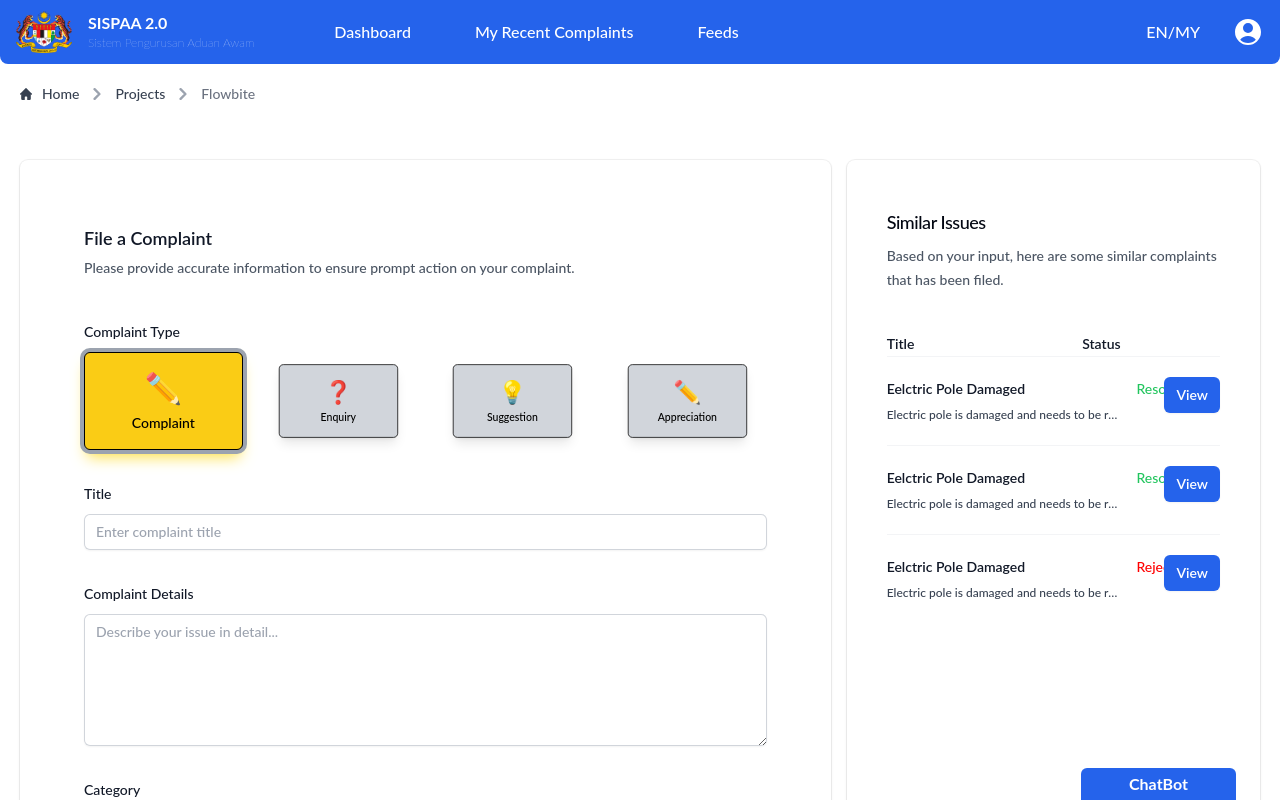
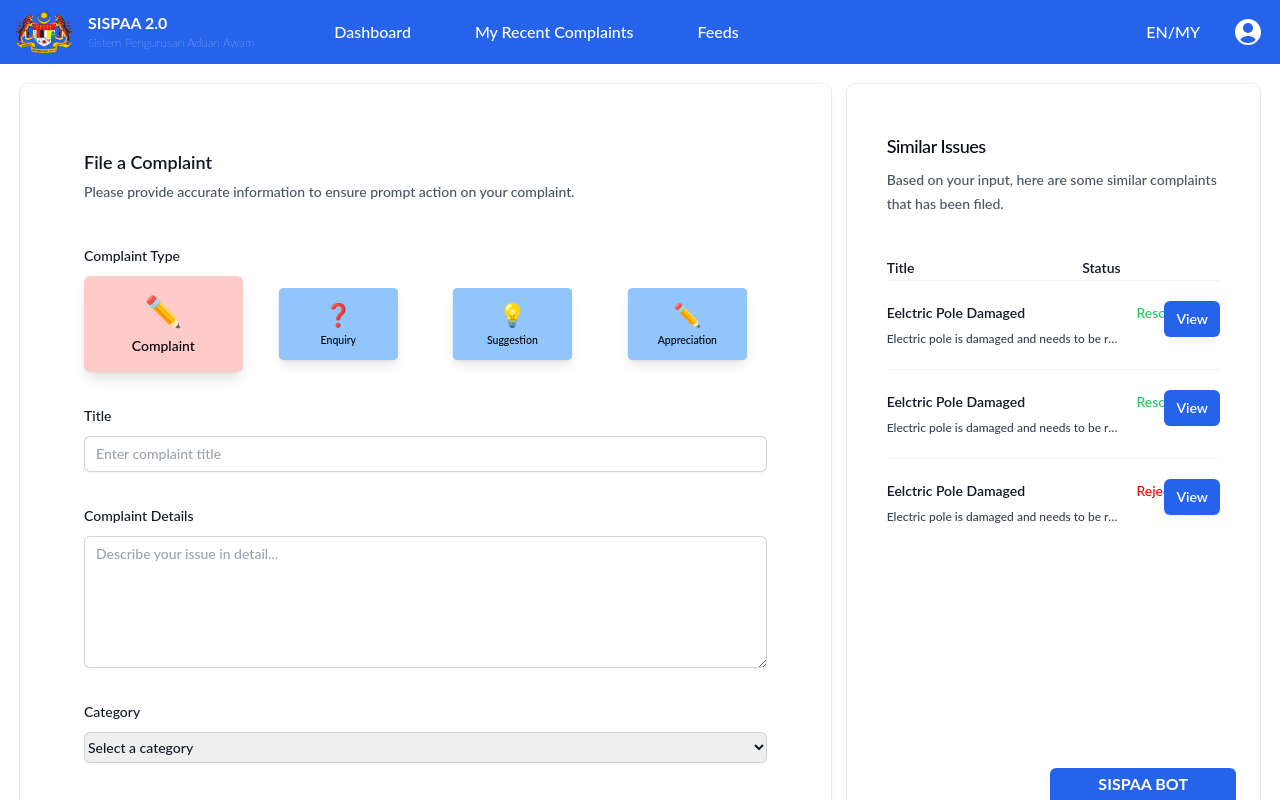
Before and after one commit to alpha031117/sispaa2.0, a Next.js app: page /create-complaint in a window 1280 px wide. Shown: the top 800 px of the page. Built offline with nearby package versions, Linux system fonts and the light colour scheme.

Commit message:
style loader and some minor color styling

```diff
--- a/src/app/complaint-detail/[ID]/page.tsx
+++ b/src/app/complaint-detail/[ID]/page.tsx
@@ -20,7 +20,7 @@
 
 	return (
 		<div className='p-4'>
-		<Breadcrumb />
+		{/* <Breadcrumb /> */}
 			<div className='flex flex-row justify-between'>
 				<div className='w-3/5 '>
 					<MainBody dummyData={dummyData} pathname={pathname}/>
--- a/src/app/complaint-detail/[ID]/tracking-status/page.tsx
+++ b/src/app/complaint-detail/[ID]/tracking-status/page.tsx
@@ -15,7 +15,7 @@
 
     return (
         <div className='p-4'>
-            <Breadcrumb />
+            {/* <Breadcrumb /> */}
 			<div className='flex flex-row justify-between'>
 				<div className='w-3/5 '>
 					<MainBodyPage dummyData={dummyData}/>
--- a/src/app/create-complaint/_components/chatbot.tsx
+++ b/src/app/create-complaint/_components/chatbot.tsx
@@ -11,7 +11,7 @@
             {!renderChatbotPanel && (
                 <button onClick={() => setRenderChatbotPanel(true)}>
                     <div className='bg-accent_blue lato-bold rounded-t-md py-1 px-12 text-white'>
-                        ChatBot
+                        SISPAA BOT
                     </div>
                 </button>
             )}
@@ -62,7 +62,7 @@
     return (
         <div className='flex flex-col justify-between bg-white rounded-b-md py-2 w-[21rem] h-[25rem] shadow-xl self-start text-gray-900 border border-gray-300 backdrop-blur-sm p-2 rounded-md'>
             <button onClick={() => setRenderChatbotPanel(false)}>
-                <p>Chatbot Panel</p>
+                <p>SISPAA BOT</p>
             </button>
             <hr className='border-gray-300 my-2' />
 
--- a/src/app/create-complaint/_components/complaint_form.tsx
+++ b/src/app/create-complaint/_components/complaint_form.tsx
@@ -22,10 +22,10 @@
 
     // Define complaint types array
     const types: TypeOption[] = [
-      { label: "Complaint", color: "bg-yellow-400 border border-black", icon: "✏️" },
-      { label: "Enquiry", color: "bg-gray-300 border border-black", icon: "❓" },
-      { label: "Suggestion", color: "bg-gray-300 border border-black", icon: "💡" },
-      { label: "Appreciation", color: "bg-gray-300 border border-black", icon: "✏️" }
+      { label: "Complaint", color: "bg-red-200", icon: "✏️" },
+      { label: "Enquiry", color: "bg-blue-300", icon: "❓" },
+      { label: "Suggestion", color: "bg-blue-300", icon: "💡" },
+      { label: "Appreciation", color: "bg-blue-300", icon: "✏️" }
     ];
 
     // Handle selection of complaint type
@@ -60,8 +60,8 @@
                                     onClick={(e) => {e.preventDefault(); handleSelectType(type.label)}}
                                     className={`${type.color} p-4 rounded-md shadow-lg flex flex-col items-center justify-center ${
                                         selectedType === type.label
-                                        ? "ring-4 ring-gray-400 shadow-yellow-300 shadow-lg"
-                                        : "hover:ring-2 hover:ring-gray-300 hover:border-2 hover:scale-100 scale-75"
+                                        ? "ring-0"
+                                        : "hover:ring-2 hover:scale-100 scale-75"
                                     }`}
                                     >
                                     <div className="text-3xl">{type.icon}</div>
@@ -146,7 +146,7 @@
                                     placeholder="Enter location"
                                     className={`block w-full rounded-md border-0 py-1.5 text-gray-900 shadow-sm ring-1 ring-inset ring-gray-300 focus:ring-2 focus:ring-indigo-600 sm:text-sm sm:leading-6 ${placeholderPaddingClass}`}
                                 />
-                                <button onClick={(e) => handleRenderMapButton(e)} className="bg-accent_blue px-4 rounded-md text-white">
+                                <button onClick={(e) => handleRenderMapButton(e)} className="bg-accent_blue px-4 rounded-md text-white hover:bg-blue-500">
                                     Map
                                 </button>
                             </div>
@@ -189,7 +189,7 @@
                     </Link>
                     <Link
                         href="/success-complaint"
-                        className="rounded-md bg-accent_blue px-3 py-2 text-sm font-semibold text-white shadow-sm hover:bg-[#1553DB] focus-visible:outline focus-visible:outline-2 focus-visible:outline-offset-2 focus-visible:outline-indigo-600"
+                        className="rounded-md bg-accent_blue px-3 py-2 text-sm font-semibold text-white shadow-sm hover:bg-blue-500 focus-visible:outline focus-visible:outline-2 focus-visible:outline-offset-2 focus-visible:outline-indigo-600"
                     >
                         Submit Complaint
                     </Link>
--- a/src/app/create-complaint/page.tsx
+++ b/src/app/create-complaint/page.tsx
@@ -12,9 +12,9 @@
     return (
         <>
             {/* Reduced padding on Breadcrumb */}
-            <div className="p-5">
+            {/* <div className="p-5">
                 <Breadcrumb />
-            </div>
+            </div> */}
 
             {/* Main content with reduced top margin */}
             <div className="flex flex-col lg:flex-row gap-4 p-5">
--- a/src/app/recent-complaints/page.tsx
+++ b/src/app/recent-complaints/page.tsx
@@ -7,9 +7,9 @@
 const ComplaintListPage = () => {
     return (
         <>
-            <div className="p-5">
+            {/* <div className="p-5">
                 <Breadcrumb />
-            </div>
+            </div> */}
 
             <div className="p-6 min-h-screen">
                 {/* Status Cards */}
--- a/src/app/success-complaint/page.tsx
+++ b/src/app/success-complaint/page.tsx
@@ -14,9 +14,9 @@
 
     return (
         <>
-            <div className="p-5">
+            {/* <div className="p-5">
                 <Breadcrumb />
-            </div>
+            </div> */}
 
             <div className="flex flex-col items-center justify-center h-[70vh] overflow-hidden">
                 {/* Success Icon */}
--- a/src/components/darkGlassBiroImage/index.tsx
+++ b/src/components/darkGlassBiroImage/index.tsx
@@ -6,7 +6,7 @@
     const iconURL = '/images/biro_sispa_icon.png';
 
     return (
-        <div className="relative w-[1000px] h-[206px]">
+        <div className="relative w-full h-[206px]">
             <Image
                 src={imageURL}
                 alt="Dark Glass Biro Image"
--- a/src/components/floatingChatbotWrapper/floatingChatbot/index.tsx
+++ b/src/components/floatingChatbotWrapper/floatingChatbot/index.tsx
@@ -62,7 +62,7 @@
                             ))}
                             </div>
                             <form onSubmit={handleSend} className='flex flex-row gap-12'>
-                                <input type='text' className='w-full border border-gray-300 rounded-md p-2' value={userInput} onChange={(e) => setUserInput(e.target.value)} />
+                                <input type='text' className='w-full border border-gray-300 rounded-md p-2' placeholder="Ask Me Everything..." value={userInput} onChange={(e) => setUserInput(e.target.value)} />
                                 <button type='submit' className='bg-accent_blue text-white rounded-md p-2'>Send</button>
                             </form>
                         </div>
@@ -70,7 +70,7 @@
                 </div>
             )
             : (
-                <button className='rounded-full p-4 fixed bottom-4 right-8 bg-accent_blue' onClick={() => {setIsChatbotOpen(true)}}>
+                <button className='rounded-full p-4 fixed bottom-4 right-8 bg-accent_blue text-white' onClick={() => {setIsChatbotOpen(true)}}>
                     <svg xmlns="http://www.w3.org/2000/svg" fill="none" viewBox="0 0 24 24" stroke-width="1.5" stroke="currentColor" className="size-6">
                         <path stroke-linecap="round" stroke-linejoin="round" d="M20.25 8.511c.884.284 1.5 1.128 1.5 2.097v4.286c0 1.136-.847 2.1-1.98 2.193-.34.027-.68.052-1.02.072v3.091l-3-3c-1.354 0-2.694-.055-4.02-.163a2.115 2.115 0 0 1-.825-.242m9.345-8.334a2.126 2.126 0 0 0-.476-.095 48.64 48.64 0 0 0-8.048 0c-1.131.094-1.976 1.057-1.976 2.192v4.286c0 .837.46 1.58 1.155 1.951m9.345-8.334V6.637c0-1.621-1.152-3.026-2.76-3.235A48.455 48.455 0 0 0 11.25 3c-2.115 0-4.198.137-6.24.402-1.608.209-2.76 1.614-2.76 3.235v6.226c0 1.621 1.152 3.026 2.76 3.235.577.075 1.157.14 1.74.194V21l4.155-4.155" />
                     </svg>
--- a/src/components/navbarWrapper/navbar/non_registered_navbar.tsx
+++ b/src/components/navbarWrapper/navbar/non_registered_navbar.tsx
@@ -5,7 +5,7 @@
 const NonRegisteredNavbar = () => {
 
     return (
-        <div className='bg-accent_blue h-[4rem] flex flex-row items-center px-4 justify-between rounded-b-lg text-white'>
+        <div className='bg-accent_blue h-[4rem] flex flex-row items-center px-4 justify-between text-white'>
             <div className='flex flex-row justify-between gap-x-20 items-center'>
                 <div className='flex flex-row gap-x-4'>
                     <KPLBImage />
--- a/src/components/navbarWrapper/navbar/registered_navbar.tsx
+++ b/src/components/navbarWrapper/navbar/registered_navbar.tsx
@@ -6,7 +6,7 @@
 const RegisteredNavbar = () => {
 
     return (
-        <div className='bg-accent_blue h-[4rem] flex flex-row items-center px-4 justify-between rounded-b-lg text-white'>
+        <div className='bg-accent_blue h-[4rem] flex flex-row items-center px-4 justify-between text-white'>
             <div className='flex flex-row justify-between gap-x-20 items-center'>
                 <div className='flex flex-row gap-x-4'>
                     <KPLBImage />
```
Also changed, not shown: src/app/loading.tsx (+8 -1 lines).
